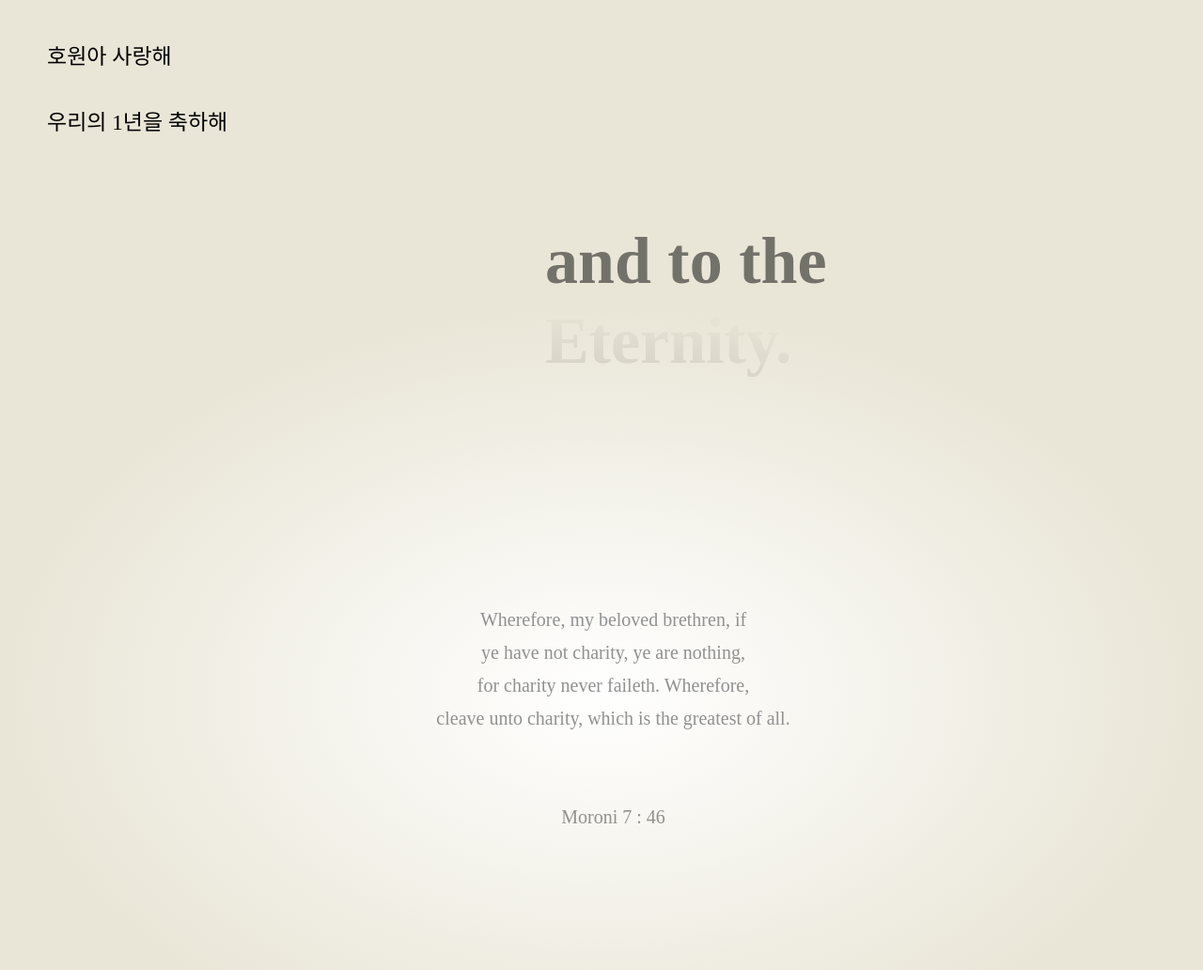
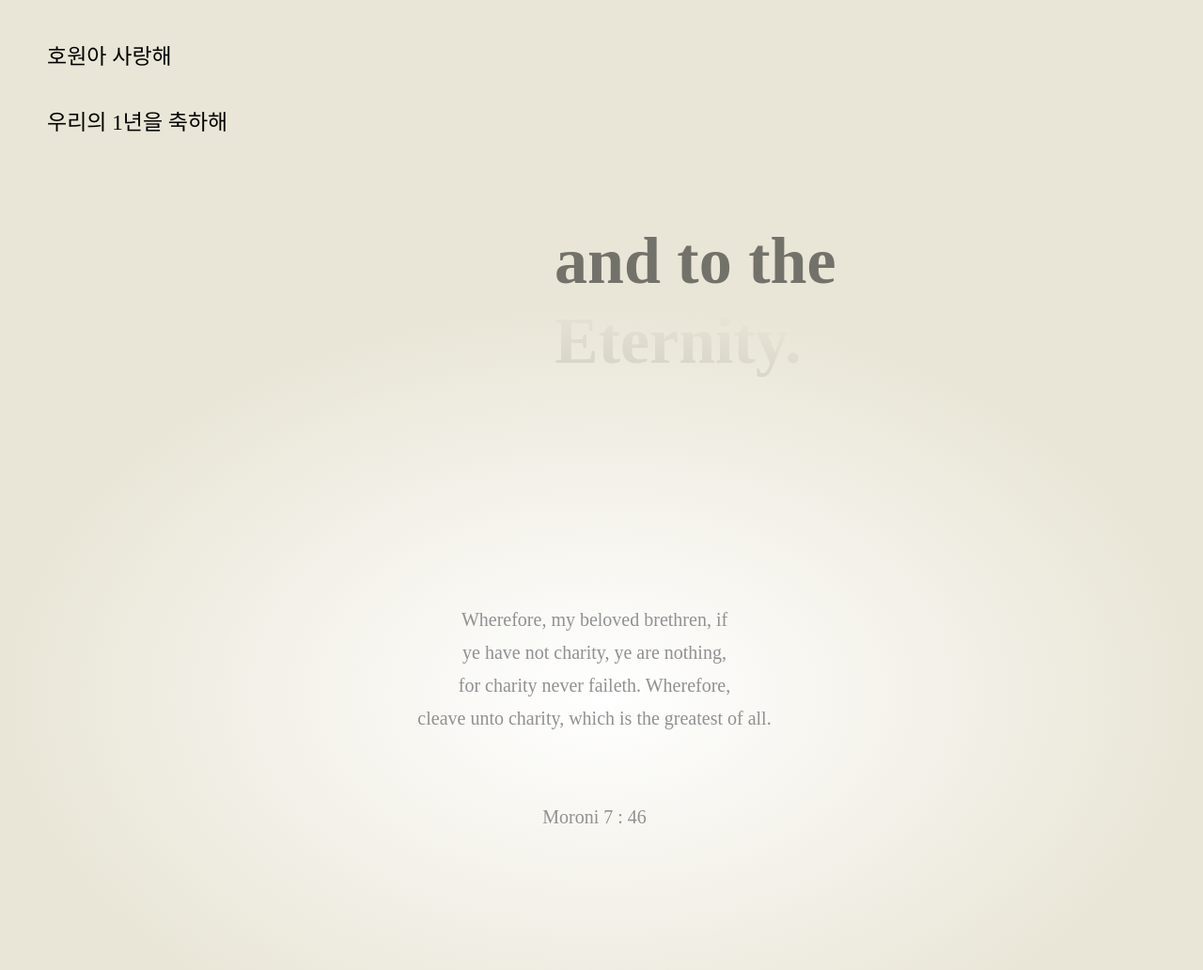
Before and after one commit to gounlee0517/gounlee0517.github.io, a plain HTML site: page ourfirst.html in a window 1280 px wide. Shown: the part 3956-4988 px from the top of the page at 94% size. Drawn offline with Linux system fonts and the light colour scheme.

Commit message:
Add files via upload

```diff
--- a/ourfirst.css
+++ b/ourfirst.css
@@ -200,7 +200,7 @@ h4 {
     position: absolute;
     width: 575px;
     height: 79px;
-    left: 580px;
+    left: 590px;
     top: 652px;
 
     color: #000000;
@@ -218,7 +218,7 @@ h4 {
     position: absolute;
     width: 585px;
     height: 168px;
-    left: 360px;
+    left: 340px;
     top: 300px;
 
     font-family: 'Batang';
```
